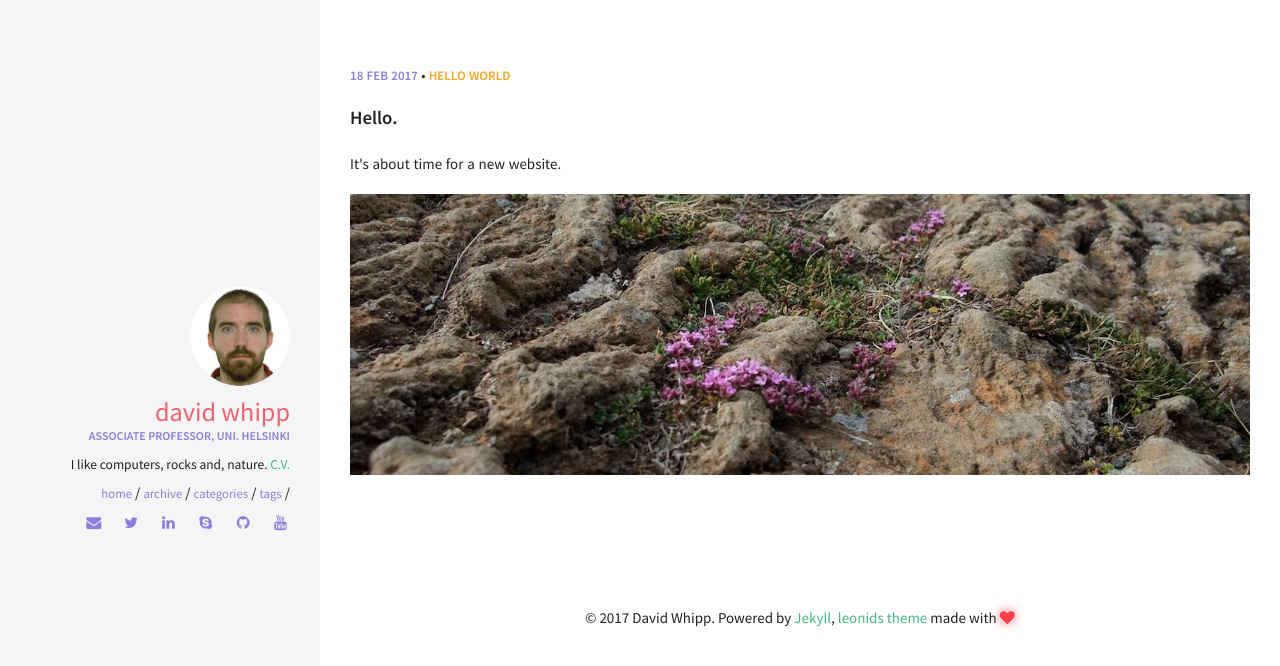
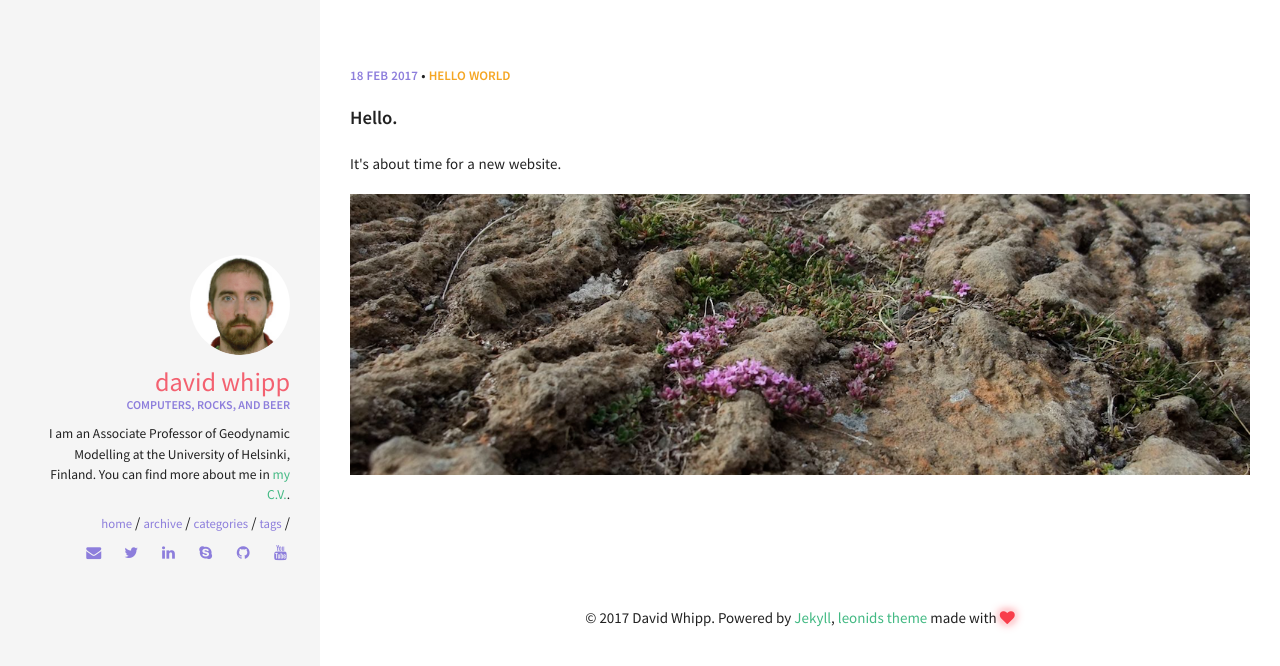
Before and after one commit to z0del/davewhipp.github.io, a Jekyll site: the page built from index.html, in a window 1280 px wide. Shown: the top 666 px of the page. Built offline with Jekyll 4.4.1, drawn with Linux system fonts in a browser that asks for light colours.

Commit message:
Minor editing

```diff
--- a/_config.yml
+++ b/_config.yml
@@ -35,8 +35,8 @@ kramdown:
 owner:
   name: David Whipp
   avatar: Whipp-face-circle.png
-  job: "Associate professor, Uni. Helsinki"
-  bio: "I like computers, rocks and, nature. <a href='pdf/Whipp_CV.pdf'>C.V.</a>"
+  job: "Computers, rocks, and beer"
+  bio: "I am an Associate Professor of Geodynamic Modelling at the University of Helsinki, Finland. You can find more about me in <a href='pdf/whipp_CV.pdf'>my C.V.</a>."
   email: david.whipp@helsinki.fi
   disqus-shortname:
   twitter: dave_whipp
```
